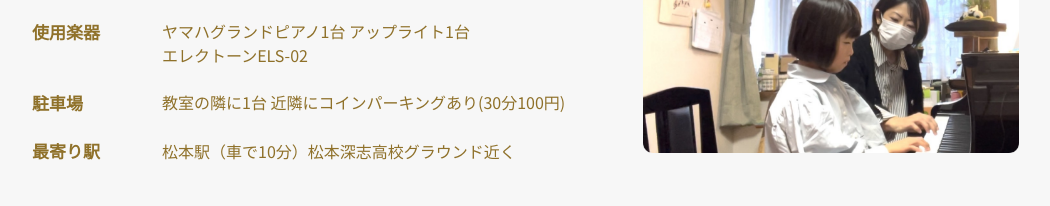
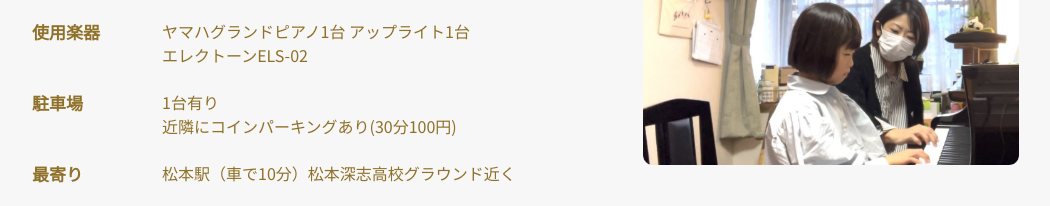
Before and after one commit to ichikawa-piano-lesson/ichikawa-piano-lesson.github.io, a plain HTML site: page index.html in a window 1280 px wide. Shown: the part 1168-1374 px from the top of the page, without its empty margins (116-1166 px from the left). Drawn offline with nearby package versions, Linux system fonts and the light colour scheme; no server answers.

Commit message:
Add files via upload

```diff
--- a/index.html
+++ b/index.html
@@ -154,10 +154,10 @@
             </tr>
             <tr>
               <th>駐車場</th>
-              <td  class="introduction__top--detail-td">教室の隣に1台 近隣にコインパーキングあり(30分100円)</td>
+              <td  class="introduction__top--detail-td">1台有り<br>近隣にコインパーキングあり(30分100円)</td>
             </tr>
             <tr>
-              <th>最寄り駅</th>
+              <th>最寄り</th>
               <td class="introduction__top--detail-td">松本駅（車で10分）<br class="md-show">松本深志高校グラウンド近く</td>
             </tr>
           </table>
@@ -325,7 +325,7 @@
             <div class="news__board-inner">
               <h3 class="news__board--title" id="rule">規約</h3>
               <ul class="rules__list  text">
-                <li class="riles__item">・レッスンは回数制で、30分コース（入れ替え含む40分）と60分コース（入れ替え含む60分）のどちらかをお選びください。。</li>
+                <li class="riles__item">・レッスンは回数制で、30分コース（入れ替え含む40分）と60分コース（入れ替え含む60分）のどちらかをお選びください。(組み合わせ可能)</li>
                 <li class="riles__item">・当日の欠席はレッスンとしてカウントします。</li>
                 <li class="riles__item">・駐車場の関係で、入退室時間は厳守いただいております。</li>
                 <li class="riles__item">・年に4回、500円程度の冷暖房費のご協力をいただいております。。</li>
```
